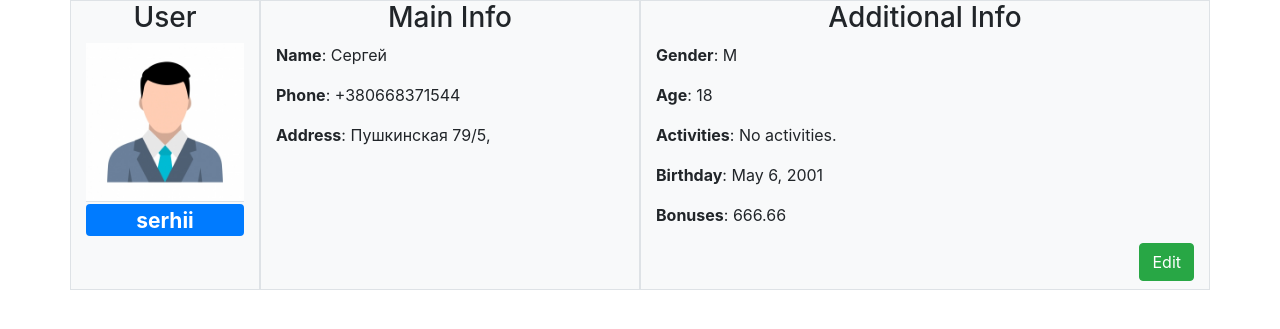
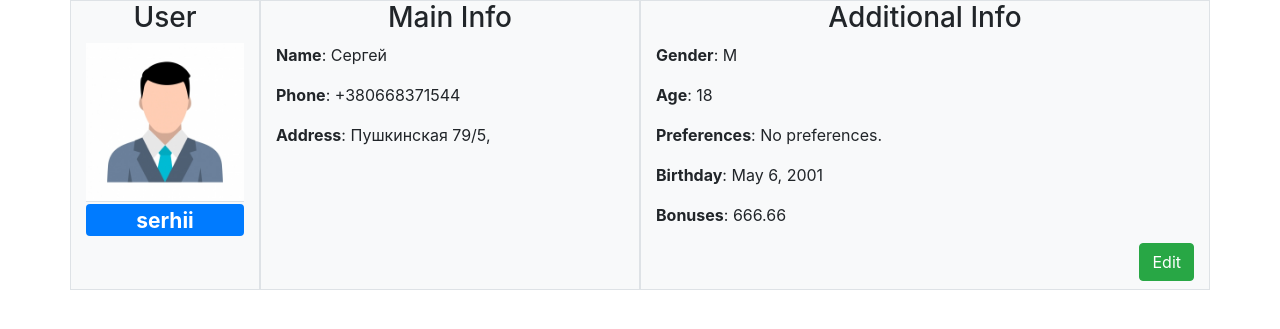
Before and after one commit to Sundwell/Food_Delivery_App, a Django app: page /account/profile/serhii/ in a window 1280 px wide. Shown: the part 56-385 px from the top of the page. Run offline with Django 3.2, Linux system fonts and the light colour scheme; data comes from the database, SQL or seed files in the repository; some libraries are stand-ins or nearby versions.

Commit message:
Updated user profile (activities->preferences)

```diff
--- a/templates/user/profile.html
+++ b/templates/user/profile.html
@@ -20,11 +20,11 @@
                 <p><b>Gender</b>: {{ user.gender|default:'No gender chosen' }}</p>
                 <p><b>Age</b>: {{ user.age|default:'Age is not defined' }}</p>
                 <p>
-                    <b>Activities</b>:
-                    {% for act in user.activities.all %}
-                        {{ act }}.
+                    <b>Preferences</b>:
+                    {% for cat in user.categories.all %}
+                        {{ cat }}.
                     {% empty %}
-                        No activities.
+                        No preferences.
                     {% endfor %}
                 </p>
                 <p><b>Birthday</b>: {{ user.birthday }}</p>
--- a/user/forms.py
+++ b/user/forms.py
@@ -30,3 +30,6 @@ class UserUpdateForm(forms.ModelForm):
         widgets = {
             'categories': Select2MultipleWidget(),
         }
+        labels = {
+            'categories': 'Preferences',
+        }
--- a/user/urls.py
+++ b/user/urls.py
@@ -11,5 +11,5 @@ urlpatterns = [
     path('logout/', UserLogoutView.as_view(), name='logout'),
     path('register/', UserRegisterView.as_view(), name='register'),
     path('profile/<slug:slug>/', UserProfileView.as_view(), name='profile'),
-    path('profile/<slug:slug>/edit', UserProfileEditView.as_view(), name='edit'),
+    path('profile/<slug:slug>/edit/', UserProfileEditView.as_view(), name='edit'),
 ]
```
